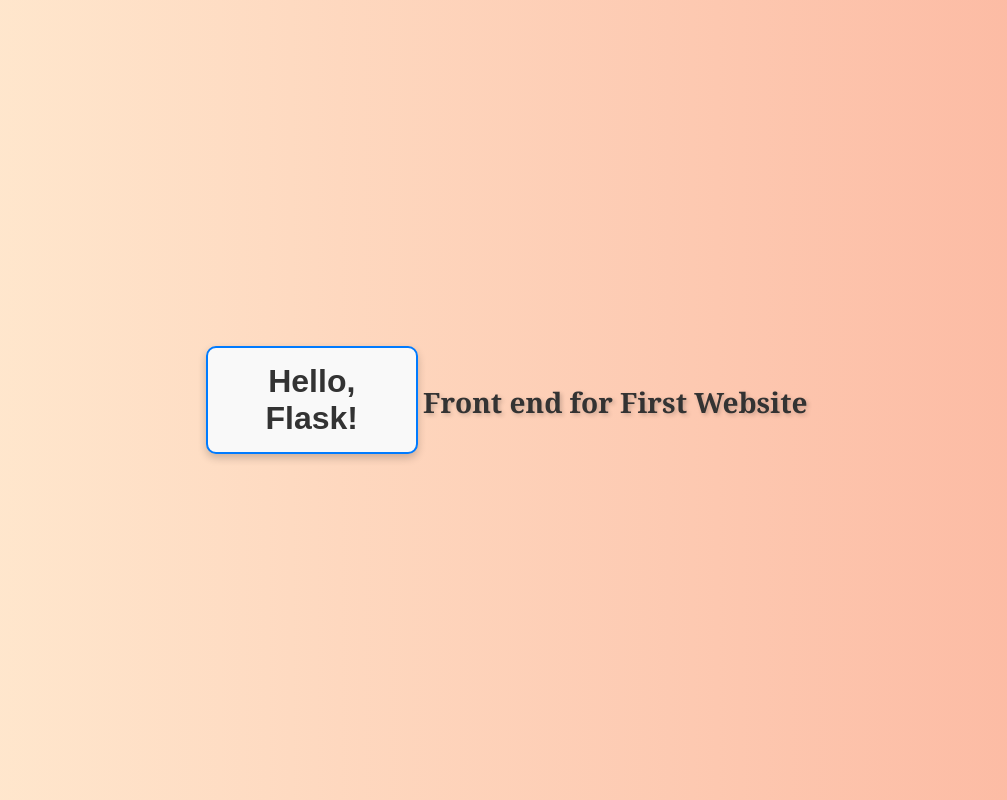
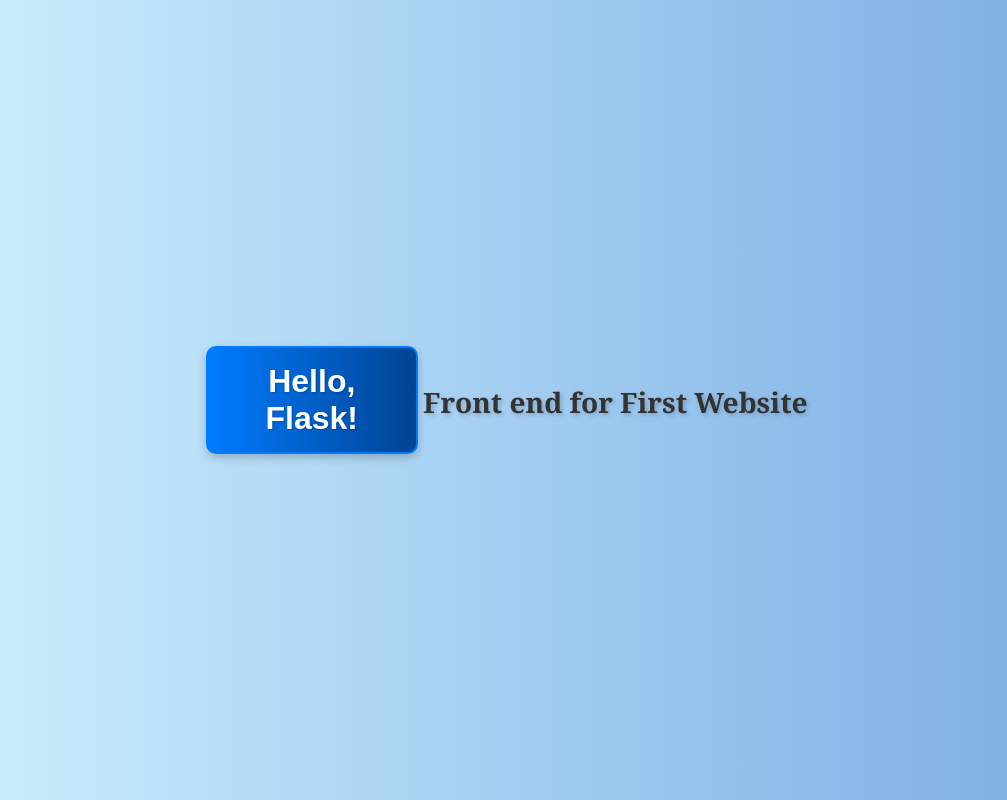
Before and after one commit to gitansha/AI_Big_Data_in_business, a Flask app: page / in a window 1280 px wide. Shown: the whole page, without its empty margins (136-1143 px from the left). Run offline with Flask 3, Linux system fonts and the light colour scheme.

Commit message:
added requiremenst.txt and updated styles.css to change colour scheme

```diff
--- /dev/null
+++ b/requirements.txt
@@ -0,0 +1,2 @@
+flask
+gunicorn
--- a/static/styles.css
+++ b/static/styles.css
@@ -1,6 +1,6 @@
 body {
     font-family: 'Arial', sans-serif;
-    background: linear-gradient(to right, #ffecd2, #fcb69f);
+    background: linear-gradient(to right, #d2f2ff, #76aae2); /* Soft gradient */
     margin: 0;
     padding: 0;
     display: flex;
@@ -10,7 +10,7 @@ body {
 }
 
 .container {
-    background: linear-gradient(to bottom, #ffffff, #f9f9f9);
+    background: linear-gradient(to bottom, #ffffff, #f9f9f9); /* Classic gradient */
     padding: 30px;
     border-radius: 12px;
     box-shadow: 0 6px 12px rgba(0, 0, 0, 0.2);
@@ -33,14 +33,6 @@ body {
     transform: scale(1.05);
 }
 
-h2 {
-    font-size: 28px;
-    margin-bottom: 20px;
-    color: #333;
-    font-family: 'Georgia', serif;
-    text-shadow: 2px 2px 4px rgba(0, 0, 0, 0.2);
-}
-
 h1 {
     font-size: 32px;
     color: #333;
@@ -49,11 +41,20 @@ h1 {
     margin: 20px auto;
     border: 2px solid #007bff; /* Creates the box */
     border-radius: 10px; /* Rounds the corners of the box */
-    background: #f9f9f9; /* Light background for the box */
+    background: linear-gradient(to right, #007bff, #004494); /* Adds blue gradient background */
+    color: #ffffff; /* White text for contrast */
+    text-shadow: 1px 1px 2px rgba(0, 0, 0, 0.2); /* Subtle text shadow */
+    max-width: 80%;
     box-shadow: 0 4px 8px rgba(0, 0, 0, 0.2); /* Adds a shadow for depth */
-    max-width: 80%; /* Ensures the box is not too wide */
 }
 
+h2 {
+    font-size: 28px;
+    margin-bottom: 20px;
+    color: #333;
+    font-family: 'Georgia', serif;
+    text-shadow: 2px 2px 4px rgba(0, 0, 0, 0.2);
+}
 
 form {
     margin: 20px 0;
@@ -123,6 +124,7 @@ p a:hover {
     }
 }
 
+/* Animations */
 @keyframes fadeIn {
     from {
         opacity: 0;
```
